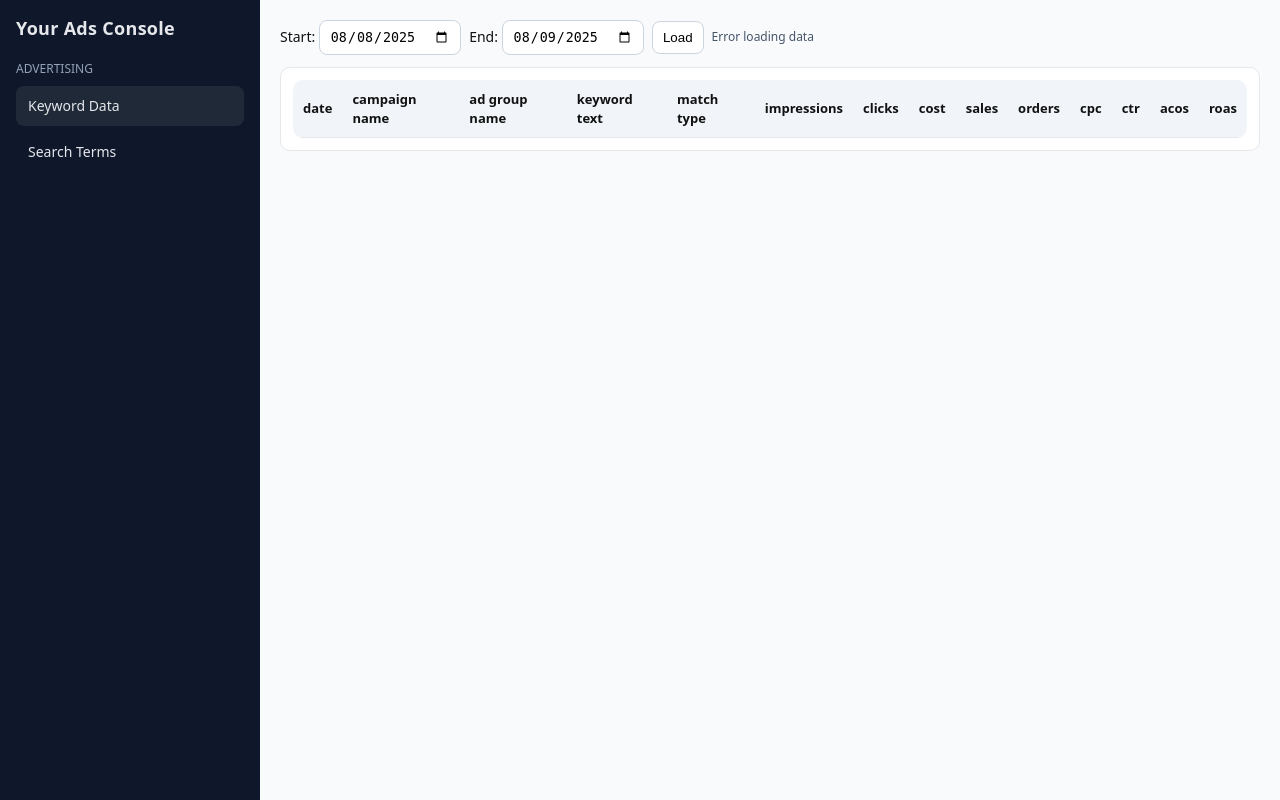
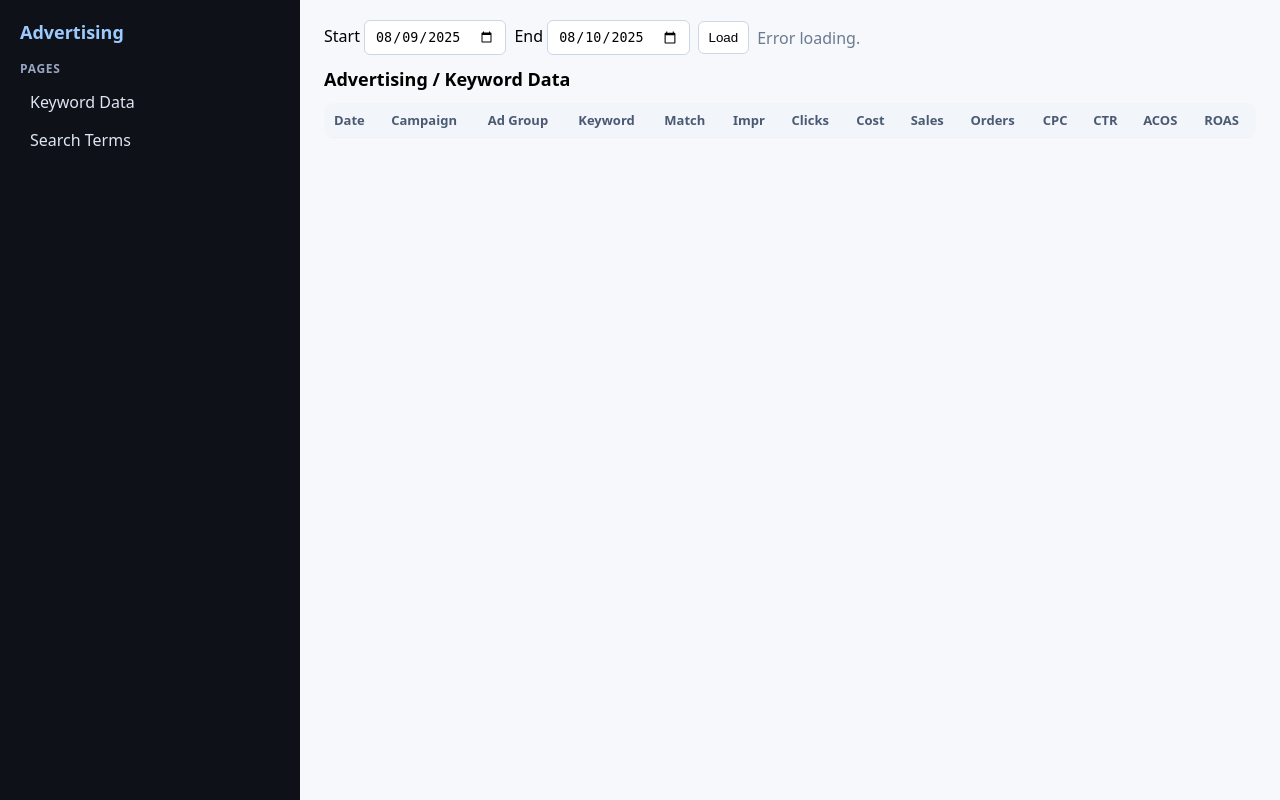
Before and after one commit to sidharthnayyar89/amazons-ads-backend, a FastAPI app: page /ui/keywords in a window 1280 px wide. Run offline with FastAPI, Linux system fonts and the light colour scheme; lists and menus that the app fills with data are empty; some libraries are stand-ins or nearby versions.

Commit message:
Update keywords.html

```diff
--- a/templates/keywords.html
+++ b/templates/keywords.html
@@ -1,164 +1,194 @@
 <!doctype html>
 <html>
 <head>
-  <meta charset="utf-8">
+  <meta charset="utf-8" />
   <title>Ads Console</title>
-  <meta name="viewport" content="width=device-width, initial-scale=1">
+  <meta name="viewport" content="width=device-width, initial-scale=1" />
   <style>
-    * { box-sizing: border-box; }
-    body { margin:0; font:14px/1.4 system-ui, -apple-system, Segoe UI, Roboto, Arial; color:#111; }
+    body { margin:0; font-family: system-ui, -apple-system, Segoe UI, Roboto, Arial; }
     .wrap { display:flex; min-height:100vh; }
-    .sidebar {
-      width: 260px; background:#0f172a; color:#e5e7eb; padding:16px; position:sticky; top:0; height:100vh;
-    }
-    .brand { font-weight:700; margin-bottom:16px; font-size:18px; letter-spacing:.3px; }
-    .h1 { text-transform:uppercase; font-size:12px; color:#94a3b8; margin:20px 0 8px; }
-    .nav a {
-      display:block; padding:10px 12px; color:#e5e7eb; text-decoration:none; border-radius:8px; margin-bottom:6px;
-    }
-    .nav a.active, .nav a:hover { background:#1f2937; }
-    .main { flex:1; padding:20px; background:#f8fafc; }
-    .toolbar { display:flex; gap:8px; align-items:center; margin-bottom:12px; flex-wrap:wrap; }
-    input, button, select {
-      padding:8px 10px; border:1px solid #cbd5e1; border-radius:8px; background:#fff;
-    }
+    .sidebar { width:260px; background:#0e1117; color:#fff; padding:20px; }
+    .sidebar h2 { margin:0 0 16px; font-size:18px; color:#9ccaff; }
+    .nav .section { margin-bottom:18px; }
+    .nav .section h3 { font-size:12px; color:#98a6c3; margin:10px 0 6px; text-transform:uppercase; letter-spacing:.06em; }
+    .nav a { display:block; padding:8px 10px; color:#dfe6f3; text-decoration:none; border-radius:6px; }
+    .nav a:hover { background:#1b2230; }
+    .nav a.active { background:#2a364a; color:#fff; }
+    .content { flex:1; padding:20px 24px; background:#f6f8fb; }
+    .controls { display:flex; gap:8px; align-items:center; margin-bottom:12px; }
+    input, button { padding:8px 10px; border:1px solid #ccd6e5; border-radius:6px; background:#fff; }
     button { cursor:pointer; }
-    table { width:100%; border-collapse:collapse; background:#fff; border-radius:10px; overflow:hidden; }
-    th, td { padding:10px; border-bottom:1px solid #e5e7eb; text-align:left; font-size:13px; }
-    th { background:#f1f5f9; position:sticky; top:0; }
-    .card { background:#fff; border:1px solid #e5e7eb; border-radius:10px; padding:12px; margin-bottom:16px; }
-    .muted { color:#475569; font-size:12px; }
+    table { width:100%; border-collapse:collapse; background:#fff; border-radius:8px; overflow:hidden; }
+    th, td { padding:8px 10px; border-bottom:1px solid #eef2f7; font-size:13px; text-align:left; }
+    th { background:#f2f6fb; color:#4a5a73; position:sticky; top:0; }
+    .muted { color:#6b7a90; }
+    .page-title { font-size:18px; font-weight:600; margin:6px 0 12px; }
   </style>
 </head>
 <body>
   <div class="wrap">
     <aside class="sidebar">
-    <div class="brand">Your Ads Console</div>
-    <div class="h1">Advertising</div>
+      <h2>Advertising</h2>
       <div class="nav">
-      <a href="#keywords" id="nav-keywords">Keyword Data</a>
-      <a href="#searchterms" id="nav-searchterms">Search Terms</a>
+        <div class="section">
+          <h3>Pages</h3>
+          <a href="/ads/keywords" id="nav-keywords">Keyword Data</a>
+          <a href="/ads/search-terms" id="nav-search">Search Terms</a>
+        </div>
       </div>
     </aside>
 
-  <main class="main">
-    <div class="toolbar">
-      <label>Start: <input type="date" id="start"></label>
-      <label>End: <input type="date" id="end"></label>
-      <button id="loadBtn">Load</button>
-      <span class="muted" id="status"></span>
+    <main class="content">
+      <div class="controls">
+        <label>Start <input id="start" type="date"/></label>
+        <label>End <input id="end" type="date"/></label>
+        <button onclick="loadPage()">Load</button>
+        <span id="status" class="muted"></span>
       </div>
-    <div class="card">
-      <table id="dataTable">
-        <thead id="thead"></thead>
-        <tbody id="tbody"></tbody>
+
+      <div class="page-title" id="page-title"></div>
+
+      <!-- Keyword page -->
+      <div id="page-keywords" style="display:none;">
+        <table id="tbl-keywords">
+          <thead>
+            <tr>
+              <th>Date</th><th>Campaign</th><th>Ad Group</th><th>Keyword</th><th>Match</th>
+              <th>Impr</th><th>Clicks</th><th>Cost</th><th>Sales</th><th>Orders</th>
+              <th>CPC</th><th>CTR</th><th>ACOS</th><th>ROAS</th>
+            </tr>
+          </thead>
+          <tbody></tbody>
+        </table>
+      </div>
+
+      <!-- Search Terms page -->
+      <div id="page-search" style="display:none;">
+        <table id="tbl-search">
+          <thead>
+            <tr>
+              <th>Date</th><th>Campaign</th><th>Ad Group</th><th>Search Term</th><th>Keyword</th><th>Match</th>
+              <th>Impr</th><th>Clicks</th><th>Cost</th><th>Sales</th><th>Orders</th>
+              <th>CPC</th><th>CTR</th><th>ACOS</th><th>ROAS</th>
+            </tr>
+          </thead>
+          <tbody></tbody>
         </table>
       </div>
     </main>
   </div>
 
 <script>
-  const thead = document.getElementById('thead');
-  const tbody = document.getElementById('tbody');
-  const statusEl = document.getElementById('status');
-  const navKeywords = document.getElementById('nav-keywords');
-  const navSearch = document.getElementById('nav-searchterms');
-  const startEl = document.getElementById('start');
-  const endEl = document.getElementById('end');
+function iso(d){ return d.toISOString().slice(0,10); }
+function setDefaults() {
+  const end = new Date();
+  const start = new Date(); start.setDate(end.getDate()-1);
+  document.getElementById('start').value = iso(start);
+  document.getElementById('end').value = iso(end);
+}
+function fmt(n){ return (typeof n==='number') ? n.toLocaleString(undefined,{maximumFractionDigits:2}) : n; }
 
-  // default to the last 2 days
-  const today = new Date();
-  const yday = new Date(today.getTime() - 86400000);
-  const d2 = new Date(today.getTime() - 2*86400000);
-  startEl.value = d2.toISOString().slice(0,10);
-  endEl.value = yday.toISOString().slice(0,10);
-
-  function setActive(hash) {
-    navKeywords.classList.toggle('active', hash === '#keywords');
-    navSearch.classList.toggle('active', hash === '#searchterms');
+function activateNav(path) {
+  document.getElementById('nav-keywords').classList.toggle('active', path==='/ads/keywords');
+  document.getElementById('nav-search').classList.toggle('active', path==='/ads/search-terms');
 }
 
-  function currentView() {
-    return (location.hash === '#searchterms') ? 'searchterms' : 'keywords';
+function showPage(path){
+  const title = document.getElementById('page-title');
+  const kw = document.getElementById('page-keywords');
+  const st = document.getElementById('page-search');
+
+  if (path === '/ads/search-terms') {
+    title.textContent = 'Advertising / Search Terms';
+    kw.style.display = 'none';
+    st.style.display = 'block';
+  } else {
+    title.textContent = 'Advertising / Keyword Data';
+    kw.style.display = 'block';
+    st.style.display = 'none';
+  }
+  activateNav(path);
 }
 
-  function columnsFor(view) {
-    if (view === 'searchterms') {
-      return [
-        'date','campaign_name','ad_group_name','search_term',
-        'keyword_text','match_type','impressions','clicks','cost','sales','orders','cpc','ctr','acos','roas'
-      ];
-    }
-    // keywords
-    return [
-      'date','campaign_name','ad_group_name','keyword_text',
-      'match_type','impressions','clicks','cost','sales','orders','cpc','ctr','acos','roas'
-    ];
+async function loadPage(){
+  const s = document.getElementById('start').value;
+  const e = document.getElementById('end').value;
+  const status = document.getElementById('status');
+  const path = window.location.pathname;
+
+  try{
+    status.textContent = 'Loading...';
+
+    if (path === '/ads/search-terms') {
+      const r = await fetch(`/api/sp/st_range?start=${s}&end=${e}&limit=1000`);
+      const rows = await r.json();
+      const tb = document.querySelector('#tbl-search tbody');
+      tb.innerHTML = '';
+      rows.forEach(x=>{
+        const tr = document.createElement('tr');
+        tr.innerHTML = `
+          <td>${x.date}</td>
+          <td>${x.campaign_name}</td>
+          <td>${x.ad_group_name}</td>
+          <td>${x.search_term}</td>
+          <td>${x.keyword_text ?? ''}</td>
+          <td>${x.match_type}</td>
+          <td>${fmt(x.impressions)}</td>
+          <td>${fmt(x.clicks)}</td>
+          <td>${fmt(x.cost)}</td>
+          <td>${fmt(x.attributed_sales_14d)}</td>
+          <td>${fmt(x.attributed_conversions_14d)}</td>
+          <td>${fmt(x.cpc)}</td>
+          <td>${fmt(x.ctr)}</td>
+          <td>${fmt(x.acos)}</td>
+          <td>${fmt(x.roas)}</td>
+        `;
+        tb.appendChild(tr);
+      });
+    } else {
+      const r = await fetch(`/api/sp/keywords_range?start=${s}&end=${e}&limit=1000`);
+      const rows = await r.json();
+      const tb = document.querySelector('#tbl-keywords tbody');
+      tb.innerHTML = '';
+      rows.forEach(x=>{
+        const tr = document.createElement('tr');
+        tr.innerHTML = `
+          <td>${x.pulled_at || x.date || ''}</td>
+          <td>${x.campaign_name}</td>
+          <td>${x.ad_group_name}</td>
+          <td>${x.keyword_text}</td>
+          <td>${x.match_type}</td>
+          <td>${fmt(x.metrics?.impressions ?? x.impressions)}</td>
+          <td>${fmt(x.metrics?.clicks ?? x.clicks)}</td>
+          <td>${fmt(x.metrics?.spend ?? x.cost)}</td>
+          <td>${fmt(x.metrics?.sales ?? x.attributed_sales_14d)}</td>
+          <td>${fmt(x.metrics?.orders ?? x.attributed_conversions_14d)}</td>
+          <td>${fmt(x.metrics?.cpc ?? x.cpc)}</td>
+          <td>${fmt(x.metrics?.ctr ?? x.ctr)}</td>
+          <td>${fmt(x.metrics?.acos ?? x.acos)}</td>
+          <td>${fmt(x.metrics?.roas ?? x.roas)}</td>
+        `;
+        tb.appendChild(tr);
+      });
     }
 
-  async function loadData() {
-    const s = startEl.value;
-    const e = endEl.value;
-    const view = currentView();
-    setActive('#' + view);
-
-    let url;
-    if (view === 'searchterms') {
-      url = `/api/sp/searchterms_range?start=${s}&end=${e}&limit=1000`;
-    } else {
-      url = `/api/sp/keywords_range?start=${s}&end=${e}&limit=1000`;
-    }
-
-    statusEl.textContent = 'Loading...';
-    tbody.innerHTML = '';
-    try {
-      const res = await fetch(url);
-      const data = await res.json();
-
-      const cols = columnsFor(view);
-      thead.innerHTML = '<tr>' + cols.map(c => `<th>${c.replace(/_/g,' ')}</th>`).join('') + '</tr>';
-
-      const fmt = n => (typeof n === 'number' ? n.toLocaleString() : (n ?? ''));
-
-      // data for keywords_range returns an array of objects with nested metrics in your earlier endpoint;
-      // searchterms_range returns flat dicts (we return dict(r)).
-      for (const row of data) {
-        const flat = row.metrics ? {
-          date: row.pulled_at, // not ideal; keywords_range returns date inside DB row; you can expose it similarly
-          campaign_name: row.campaign_name,
-          ad_group_name: row.ad_group_name,
-          keyword_text: row.keyword_text,
-          match_type: row.match_type,
-          impressions: row.metrics.impressions,
-          clicks: row.metrics.clicks,
-          cost: row.metrics.spend,
-          sales: row.metrics.sales,
-          orders: row.metrics.orders,
-          cpc: row.metrics.cpc,
-          ctr: row.metrics.ctr,
-          acos: row.metrics.acos,
-          roas: row.metrics.roas,
-          search_term: row.search_term || ''
-        } : row;
-
-        const tds = columnsFor(view).map(k => `<td>${fmt(flat[k])}</td>`).join('');
-        tbody.insertAdjacentHTML('beforeend', `<tr>${tds}</tr>`);
-      }
-
-      statusEl.textContent = `Rows: ${data.length}`;
-    } catch (err) {
+    status.textContent = '';
+  }catch(err){
     console.error(err);
-      statusEl.textContent = 'Error loading data';
+    status.textContent = 'Error loading.';
   }
 }
 
-  document.getElementById('loadBtn').addEventListener('click', loadData);
-  window.addEventListener('hashchange', loadData);
-
-  // set default view
-  if (!location.hash) location.hash = '#keywords';
-  setActive(location.hash);
-  loadData();
+(function boot(){
+  // Redirect "/" to the default page
+  if (window.location.pathname === '/') {
+    window.location.replace('/ads/keywords');
+    return;
+  }
+  setDefaults();
+  showPage(window.location.pathname);
+  loadPage();
+})();
 </script>
 </body>
 </html>
```
Lines whose indentation alone changed are shown as unchanged.
